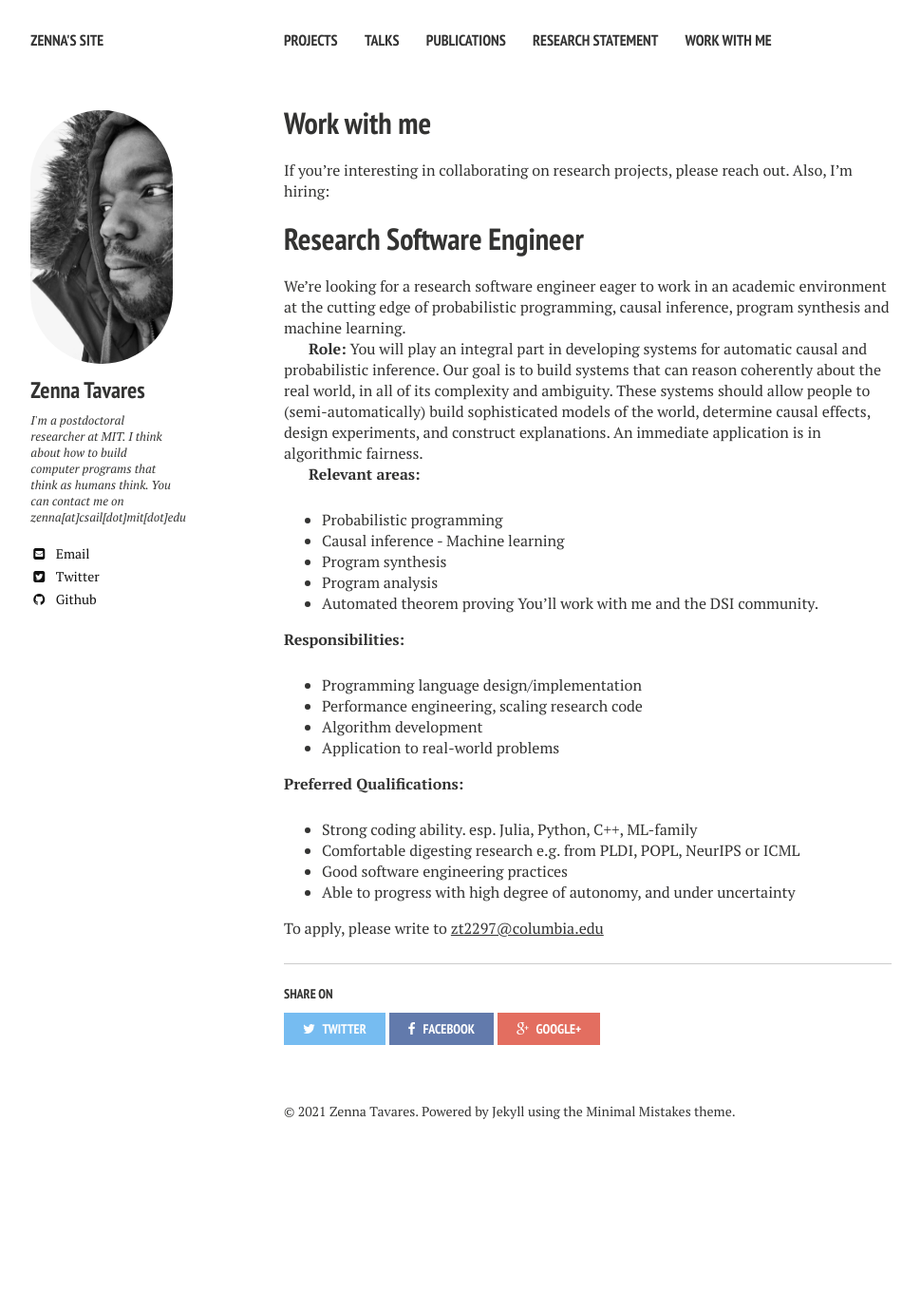
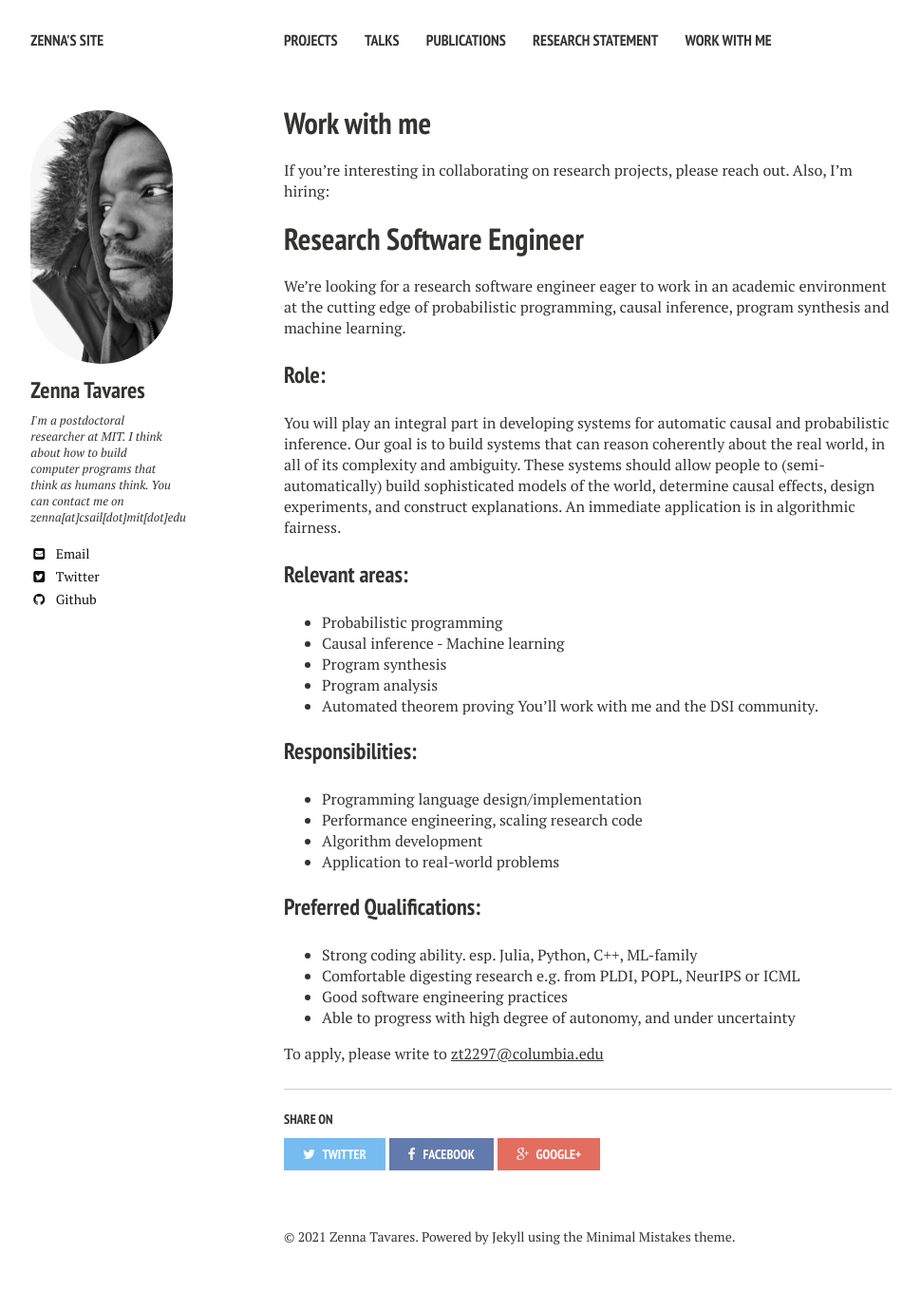
Before and after one commit to zenna/zenna.github.io, a Jekyll site: the page built from jobs/index.md, in a window 1280 px wide. Shown: the whole page at 95% size, without its empty margins (21-991 px from the left). Built offline with Jekyll 4.4.1, drawn with Linux system fonts in a browser that asks for light colours; nearby versions of some CDN libraries; before the commit the page ends 1228 px from its top, so only the background shows below that.

Commit message:
formatting

```diff
--- a/jobs/index.md
+++ b/jobs/index.md
@@ -13,10 +13,11 @@ Also, I'm hiring:
 
 We're looking for a research software engineer eager to work in an academic environment at the cutting edge of probabilistic programming, causal inference, program synthesis and machine learning.
 
-__Role:__
+### __Role:__
+
 You will play an integral part in developing systems for automatic causal and probabilistic inference. Our goal is to build systems that can reason coherently about the real world, in all of its complexity and ambiguity. These systems should allow people to (semi-automatically) build sophisticated models of the world, determine causal effects, design experiments, and construct explanations. An immediate application is in algorithmic fairness.
 
-__Relevant areas:__
+### __Relevant areas:__
 - Probabilistic programming
 - Causal inference - Machine learning
 - Program synthesis
@@ -24,13 +25,13 @@ __Relevant areas:__
 - Automated theorem proving
 You’ll work with me and the DSI community.
 
-__Responsibilities:__
+### __Responsibilities:__
 - Programming language design/implementation
 - Performance engineering, scaling research code
 - Algorithm development
 - Application to real-world problems
 
-__Preferred Qualifications:__
+### __Preferred Qualifications:__
 - Strong coding ability. esp. Julia, Python, C++, ML-family
 - Comfortable digesting research e.g. from PLDI, POPL, NeurIPS or ICML
 - Good software engineering practices
```
Also changed, not shown: index.md (+1 -1 lines).
